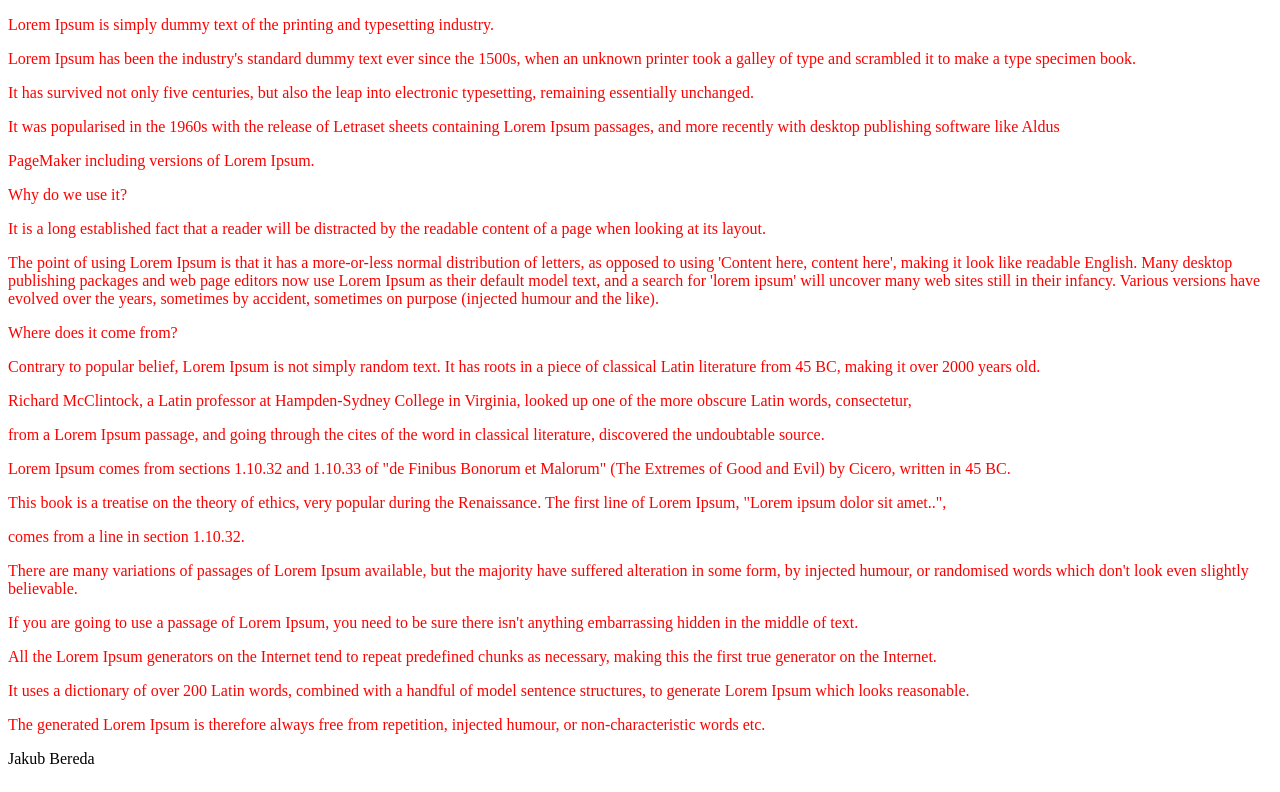
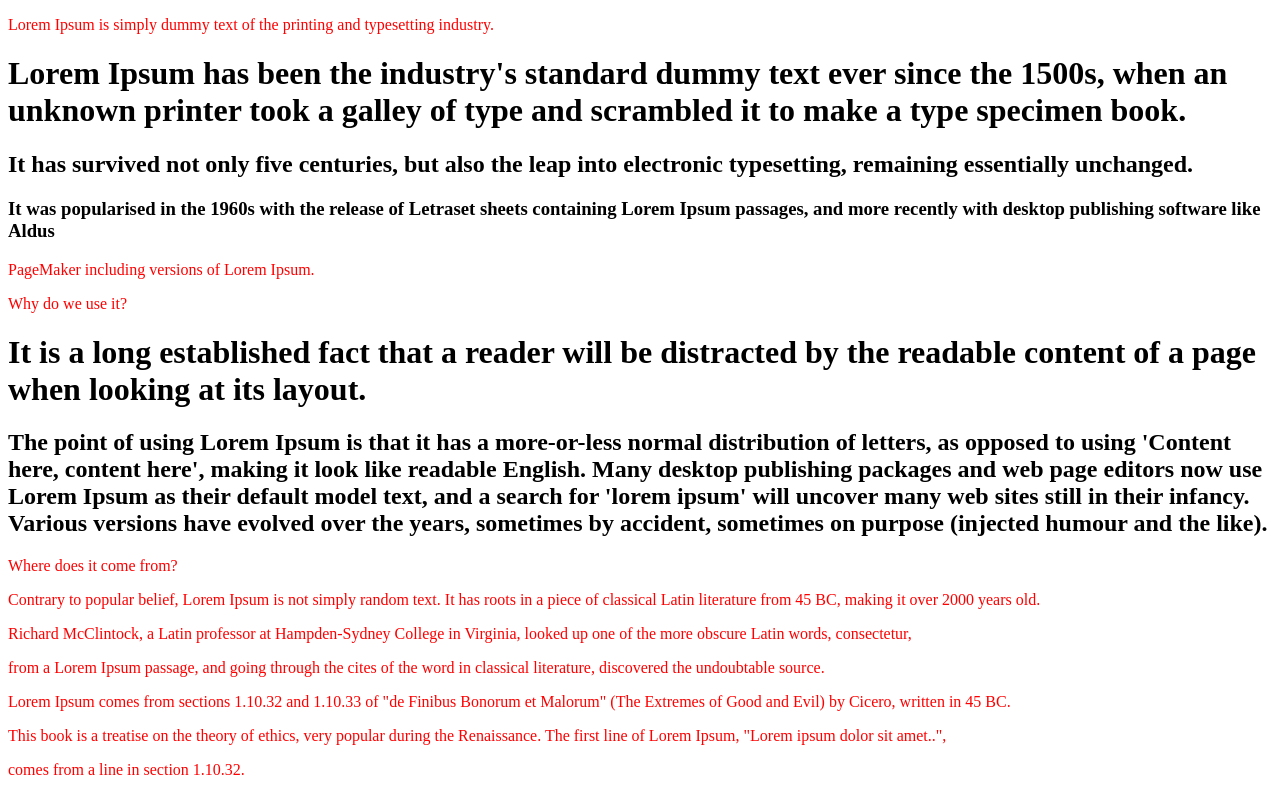
Before and after one commit to Jakub-Bereda/Jakub-Bereda, a plain HTML site: page index.html in a window 1280 px wide. Shown: the top 792 px of the page. Drawn offline with Linux system fonts and the light colour scheme.

Commit message:
Update index.html

```diff
--- a/index.html
+++ b/index.html
@@ -7,17 +7,17 @@
   </head>
   <body>
     <p>Lorem Ipsum is simply dummy text of the printing and typesetting industry.</p>
-<p>Lorem Ipsum has been the industry's standard dummy text ever since the 1500s, when an unknown printer took a galley of type and scrambled it to make a type specimen book.</p>
-<p>It has survived not only five centuries, but also the leap into electronic typesetting, remaining essentially unchanged. </p>
-<p>It was popularised in the 1960s with the release of Letraset sheets containing Lorem Ipsum passages, and more recently with desktop publishing software like Aldus</p>
+<h1>Lorem Ipsum has been the industry's standard dummy text ever since the 1500s, when an unknown printer took a galley of type and scrambled it to make a type specimen book.</h1>
+<h2>It has survived not only five centuries, but also the leap into electronic typesetting, remaining essentially unchanged. </h2>
+<h3>It was popularised in the 1960s with the release of Letraset sheets containing Lorem Ipsum passages, and more recently with desktop publishing software like Aldus</h3>
 <p>PageMaker including versions of Lorem Ipsum.</p>
 
 <p>Why do we use it?</p>
-<p>It is a long established fact that a reader will be distracted by the readable content of a page when looking at its layout.</p>
-<p>The point of using Lorem Ipsum is that it has a more-or-less normal distribution of letters, as opposed to using 'Content here, content here', making it look like readable English.
+<h1>It is a long established fact that a reader will be distracted by the readable content of a page when looking at its layout.</h1>
+<h2>The point of using Lorem Ipsum is that it has a more-or-less normal distribution of letters, as opposed to using 'Content here, content here', making it look like readable English.
   Many desktop publishing packages and web page editors now use Lorem Ipsum as their default model text,
   and a search for 'lorem ipsum' will uncover many web sites still in their infancy.
-  Various versions have evolved over the years, sometimes by accident, sometimes on purpose (injected humour and the like).</p>
+  Various versions have evolved over the years, sometimes by accident, sometimes on purpose (injected humour and the like).</h2>
 
 
 <p>Where does it come from?
```
